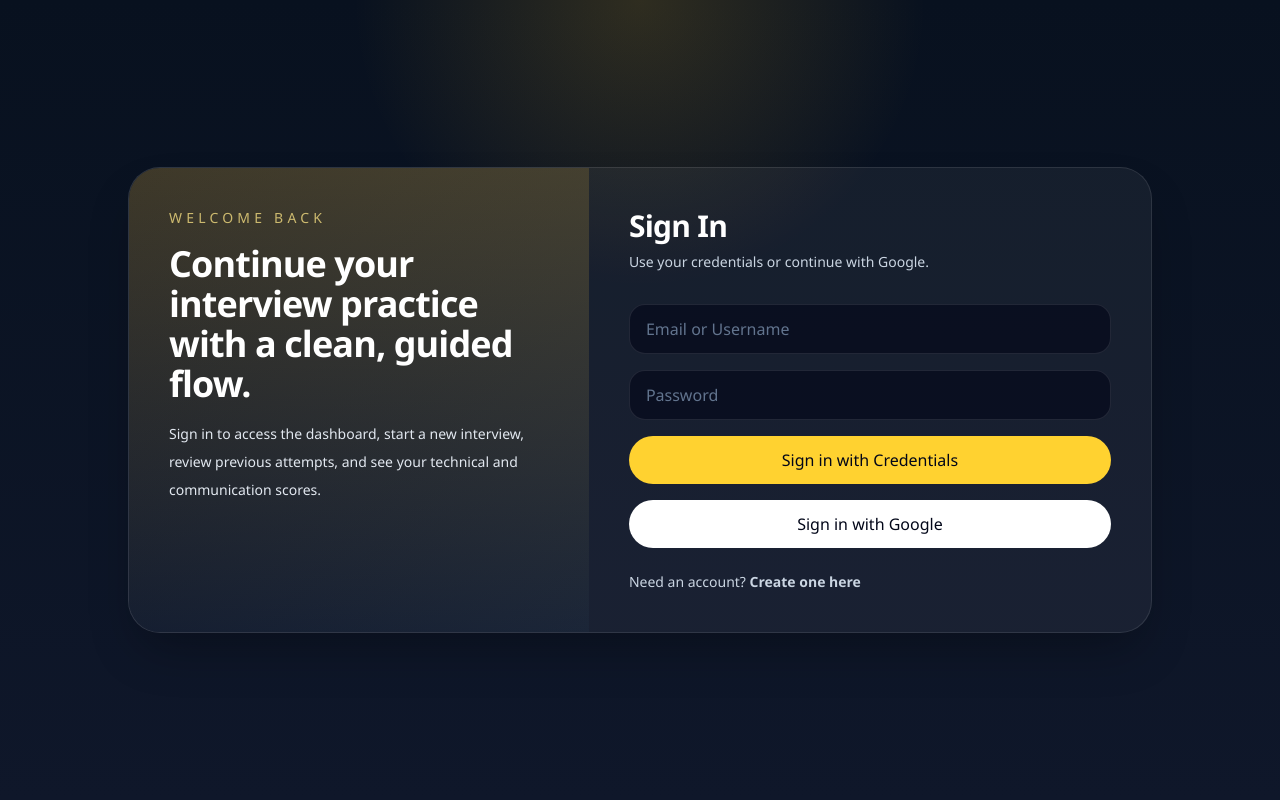
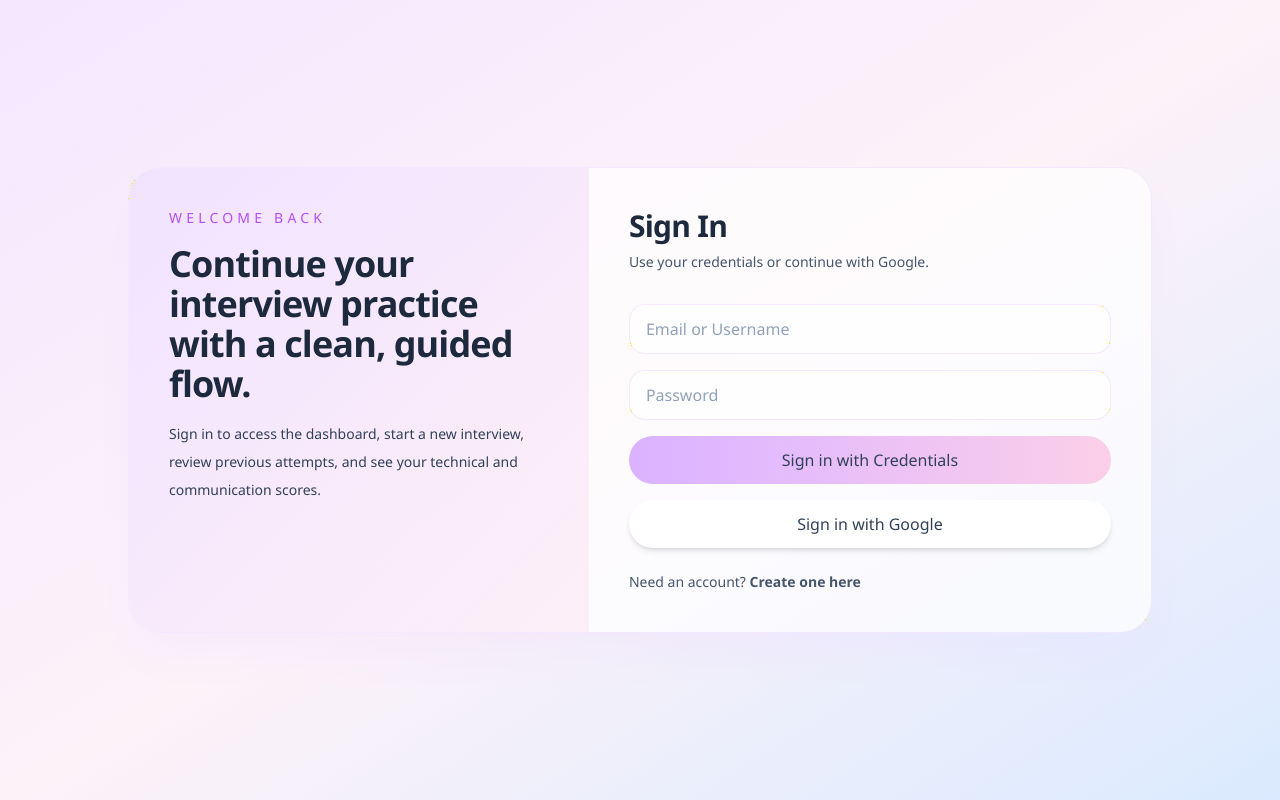
Before and after one commit to akmalkhan-17/prep-pal-xtract, a Next.js app: page /sign-in in a window 1280 px wide. Built offline with nearby package versions, Linux system fonts and the light colour scheme.

Commit message:
feat: update UI to modern pastel color scheme
Transform dark theme to soft pastel palette across all pages.

```diff
--- a/src/app/(auth)/sign-in/page.tsx
+++ b/src/app/(auth)/sign-in/page.tsx
@@ -37,25 +37,25 @@ export default function SignInPage() {
   };
 
   return (
-    <div className="min-h-screen bg-[radial-gradient(circle_at_top,_rgba(251,191,36,0.16),_transparent_28%),linear-gradient(180deg,_#08111f,_#0f172a)] px-4 py-10 text-white">
+    <div className="min-h-screen bg-gradient-to-br from-purple-100 via-pink-50 to-blue-100 px-4 py-10">
       <div className="mx-auto flex min-h-[calc(100vh-5rem)] max-w-5xl items-center justify-center">
-        <div className="grid w-full overflow-hidden rounded-[2rem] border border-white/10 bg-white/5 shadow-2xl shadow-black/30 lg:grid-cols-[0.9fr_1.1fr]">
-          <section className="hidden bg-[linear-gradient(180deg,_rgba(251,191,36,0.2),_rgba(15,23,42,0.2)),linear-gradient(135deg,_#0f172a,_#1e293b)] p-10 lg:block">
-            <p className="text-sm uppercase tracking-[0.3em] text-amber-200/75">
+        <div className="grid w-full overflow-hidden rounded-[2rem] border border-purple-200/50 bg-white/70 shadow-2xl shadow-purple-200/30 lg:grid-cols-[0.9fr_1.1fr]">
+          <section className="hidden bg-gradient-to-br from-purple-200/60 to-pink-100/60 p-10 lg:block">
+            <p className="text-sm uppercase tracking-[0.3em] text-purple-600/70">
               Welcome Back
             </p>
-            <h1 className="mt-4 text-4xl font-semibold tracking-tight">
+            <h1 className="mt-4 text-4xl font-semibold tracking-tight text-slate-800">
               Continue your interview practice with a clean, guided flow.
             </h1>
-            <p className="mt-4 max-w-md text-sm leading-7 text-slate-200">
+            <p className="mt-4 max-w-md text-sm leading-7 text-slate-700">
               Sign in to access the dashboard, start a new interview, review
               previous attempts, and see your technical and communication scores.
             </p>
           </section>
 
           <section className="w-full p-6 sm:p-10">
-            <h1 className="text-3xl font-semibold tracking-tight">Sign In</h1>
-            <p className="mt-2 text-sm text-slate-300">
+            <h1 className="text-3xl font-semibold tracking-tight text-slate-800">Sign In</h1>
+            <p className="mt-2 text-sm text-slate-600">
               Use your credentials or continue with Google.
             </p>
 
@@ -65,7 +65,7 @@ export default function SignInPage() {
                 placeholder="Email or Username"
                 value={identifier}
                 onChange={(event) => setIdentifier(event.target.value)}
-                className="rounded-2xl border border-white/10 bg-slate-950/60 px-4 py-3 text-white placeholder:text-slate-500"
+                className="rounded-2xl border border-purple-200/50 bg-white/80 px-4 py-3 text-slate-800 placeholder:text-slate-400"
               />
 
               <input
@@ -73,17 +73,17 @@ export default function SignInPage() {
                 placeholder="Password"
                 value={password}
                 onChange={(event) => setPassword(event.target.value)}
-                className="rounded-2xl border border-white/10 bg-slate-950/60 px-4 py-3 text-white placeholder:text-slate-500"
+                className="rounded-2xl border border-purple-200/50 bg-white/80 px-4 py-3 text-slate-800 placeholder:text-slate-400"
               />
 
               {error ? (
-                <p className="text-sm text-red-300">{error}</p>
+                <p className="text-sm text-rose-500">{error}</p>
               ) : null}
 
               <button
                 type="submit"
                 disabled={isSubmitting}
-                className="rounded-full bg-amber-300 px-4 py-3 font-semibold text-slate-950 transition hover:bg-amber-200 disabled:opacity-60"
+                className="rounded-full bg-gradient-to-r from-purple-300 to-pink-200 px-4 py-3 font-semibold text-slate-700 transition hover:from-purple-400 hover:to-pink-300 disabled:opacity-60"
               >
                 {isSubmitting ? "Signing in..." : "Sign in with Credentials"}
               </button>
@@ -91,14 +91,14 @@ export default function SignInPage() {
 
             <button
               onClick={() => signIn("google", { callbackUrl: "/" })}
-              className="mt-4 w-full rounded-full bg-white px-4 py-3 font-semibold text-slate-950 transition hover:bg-slate-100"
+              className="mt-4 w-full rounded-full bg-white px-4 py-3 font-semibold text-slate-700 shadow-md transition hover:bg-slate-50 hover:shadow-lg"
             >
               Sign in with Google
             </button>
 
-            <p className="mt-6 text-sm text-slate-300">
+            <p className="mt-6 text-sm text-slate-600">
               Need an account?{" "}
-              <Link href="/sign-up" className="font-semibold text-amber-200">
+              <Link href="/sign-up" className="font-semibold text-purple-600 hover:text-purple-700">
                 Create one here
               </Link>
             </p>
--- a/src/app/(auth)/sign-up/page.tsx
+++ b/src/app/(auth)/sign-up/page.tsx
@@ -46,12 +46,12 @@ const handleSubmit = async (e: React.FormEvent) => {
 };
 
 return (
-    <div className="min-h-screen bg-[radial-gradient(circle_at_top,_rgba(251,191,36,0.16),_transparent_28%),linear-gradient(180deg,_#08111f,_#0f172a)] px-4 py-10 text-white">
+    <div className="min-h-screen bg-gradient-to-br from-purple-100 via-pink-50 to-blue-100 px-4 py-10">
     <div className="mx-auto flex min-h-[calc(100vh-5rem)] max-w-5xl items-center justify-center">
-    <form onSubmit={handleSubmit} className="w-full max-w-lg rounded-[2rem] border border-white/10 bg-white/5 p-8">
-        <p className="text-sm uppercase tracking-[0.3em] text-amber-200/75">Create Account</p>
-        <h1 className="mt-3 text-3xl font-semibold tracking-tight">Get started with interview practice</h1>
-        <p className="mt-2 text-sm text-slate-300">
+    <form onSubmit={handleSubmit} className="w-full max-w-lg rounded-[2rem] border border-purple-200/50 bg-white/70 p-8 shadow-lg shadow-purple-200/20">
+        <p className="text-sm uppercase tracking-[0.3em] text-purple-600/70">Create Account</p>
+        <h1 className="mt-3 text-3xl font-semibold tracking-tight text-slate-800">Get started with interview practice</h1>
+        <p className="mt-2 text-sm text-slate-600">
           Sign up to access the dashboard, start interview sessions, and track your scores.
         </p>
 
@@ -59,14 +59,14 @@ return (
         placeholder="Username"
         value={username}
         onChange={(e) => setUsername(e.target.value)}
-        className="mt-6 w-full rounded-2xl border border-white/10 bg-slate-950/60 p-3 text-white placeholder:text-slate-500"
+        className="mt-6 w-full rounded-2xl border border-purple-200/50 bg-white/80 p-3 text-slate-800 placeholder:text-slate-400"
         />
 
         <input
         placeholder="Email"
         value={email}
         onChange={(e) => setEmail(e.target.value)}
-        className="mt-4 w-full rounded-2xl border border-white/10 bg-slate-950/60 p-3 text-white placeholder:text-slate-500"
+        className="mt-4 w-full rounded-2xl border border-purple-200/50 bg-white/80 p-3 text-slate-800 placeholder:text-slate-400"
         />
 
         <input
@@ -74,22 +74,22 @@ return (
         placeholder="Password"
         value={password}
         onChange={(e) => setPassword(e.target.value)}
-        className="mt-4 w-full rounded-2xl border border-white/10 bg-slate-950/60 p-3 text-white placeholder:text-slate-500"
+        className="mt-4 w-full rounded-2xl border border-purple-200/50 bg-white/80 p-3 text-slate-800 placeholder:text-slate-400"
         />
 
-        {error ? <p className="mt-4 text-sm text-red-300">{error}</p> : null}
-        {message ? <p className="mt-4 text-sm text-emerald-300">{message}</p> : null}
+        {error ? <p className="mt-4 text-sm text-rose-500">{error}</p> : null}
+        {message ? <p className="mt-4 text-sm text-green-600">{message}</p> : null}
 
         <button
           disabled={isSubmitting}
-          className="mt-6 w-full rounded-full bg-amber-300 p-3 font-semibold text-slate-950 transition hover:bg-amber-200 disabled:opacity-60"
+          className="mt-6 w-full rounded-full bg-gradient-to-r from-purple-300 to-pink-200 p-3 font-semibold text-slate-700 transition hover:from-purple-400 hover:to-pink-300 disabled:opacity-60"
         >
         {isSubmitting ? "Creating Account..." : "Create Account"}
         </button>
 
-        <p className="mt-5 text-sm text-slate-300">
+        <p className="mt-5 text-sm text-slate-600">
           Already have an account?{" "}
-          <Link href="/sign-in" className="font-semibold text-amber-200">
+          <Link href="/sign-in" className="font-semibold text-purple-600 hover:text-purple-700">
             Sign in
           </Link>
         </p>
--- a/src/app/globals.css
+++ b/src/app/globals.css
@@ -1,13 +1,24 @@
 @import "tailwindcss";
 
 :root {
-  --background: #08111f;
-  --foreground: #f8fafc;
+  --background: #faf8f3;
+  --foreground: #2c2c2c;
+  --primary: #d4a5ff;
+  --primary-dark: #c08ef5;
+  --secondary: #b5e7ff;
+  --accent: #ffc9e8;
+  --success: #a8d5ba;
+  --muted: #e8dfd7;
 }
 
 @theme inline {
   --color-background: var(--background);
   --color-foreground: var(--foreground);
+  --color-primary: var(--primary);
+  --color-secondary: var(--secondary);
+  --color-accent: var(--accent);
+  --color-success: var(--success);
+  --color-muted: var(--muted);
   --font-sans: "Aptos", "Segoe UI", sans-serif;
   --font-mono: "Cascadia Code", "SFMono-Regular", monospace;
 }
--- a/src/components/sign-out-button.tsx
+++ b/src/components/sign-out-button.tsx
@@ -7,7 +7,7 @@ export function SignOutButton() {
     <button
       type="button"
       onClick={() => signOut({ callbackUrl: "/sign-in" })}
-      className="rounded-full border border-white/15 px-4 py-2 text-sm font-medium text-slate-200 transition hover:border-white/30 hover:bg-white/10"
+      className="rounded-full border border-purple-300/50 px-4 py-2 text-sm font-medium text-slate-700 transition hover:border-purple-400/70 hover:bg-purple-100/50"
     >
       Sign Out
     </button>
```
Also changed, not shown: src/app/page.tsx (+14 -14 lines), src/components/dashboard-page-client.tsx (+29 -29 lines), src/components/dashboard-shell.tsx (+8 -8 lines).
